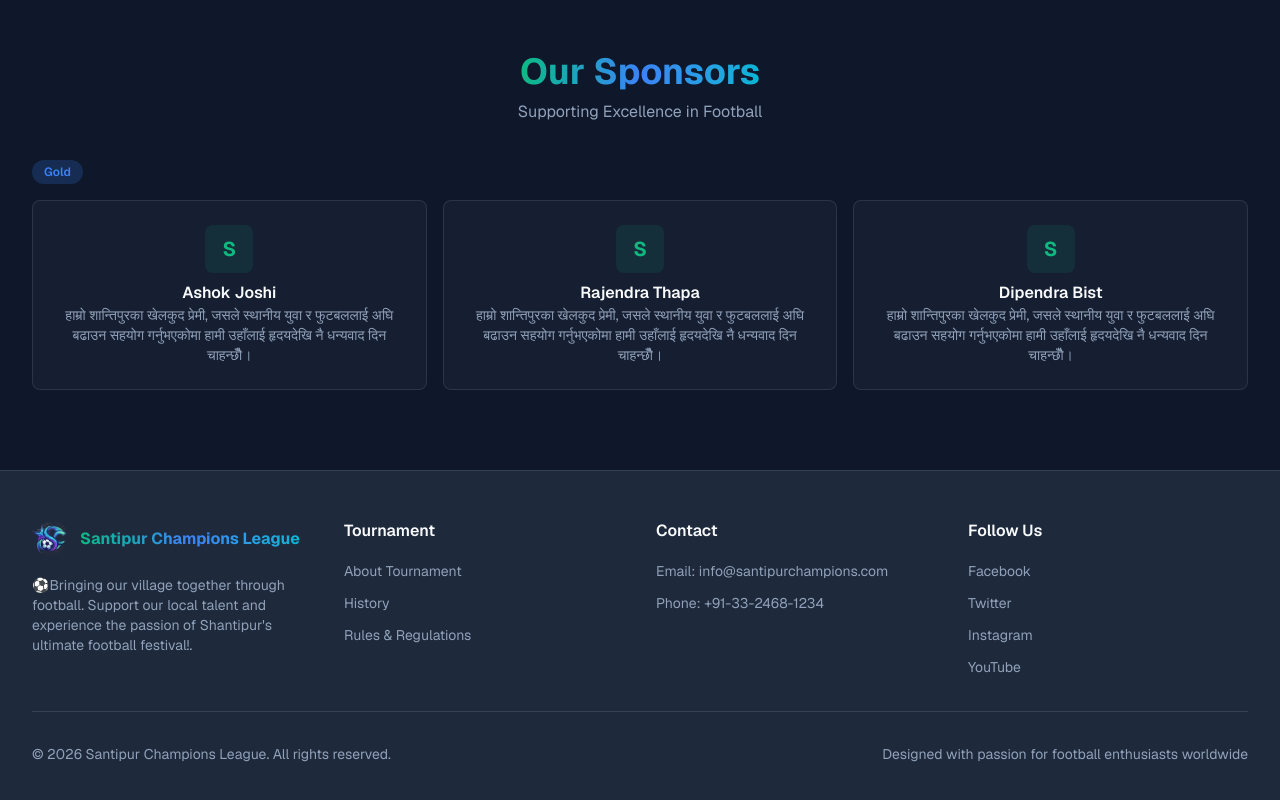
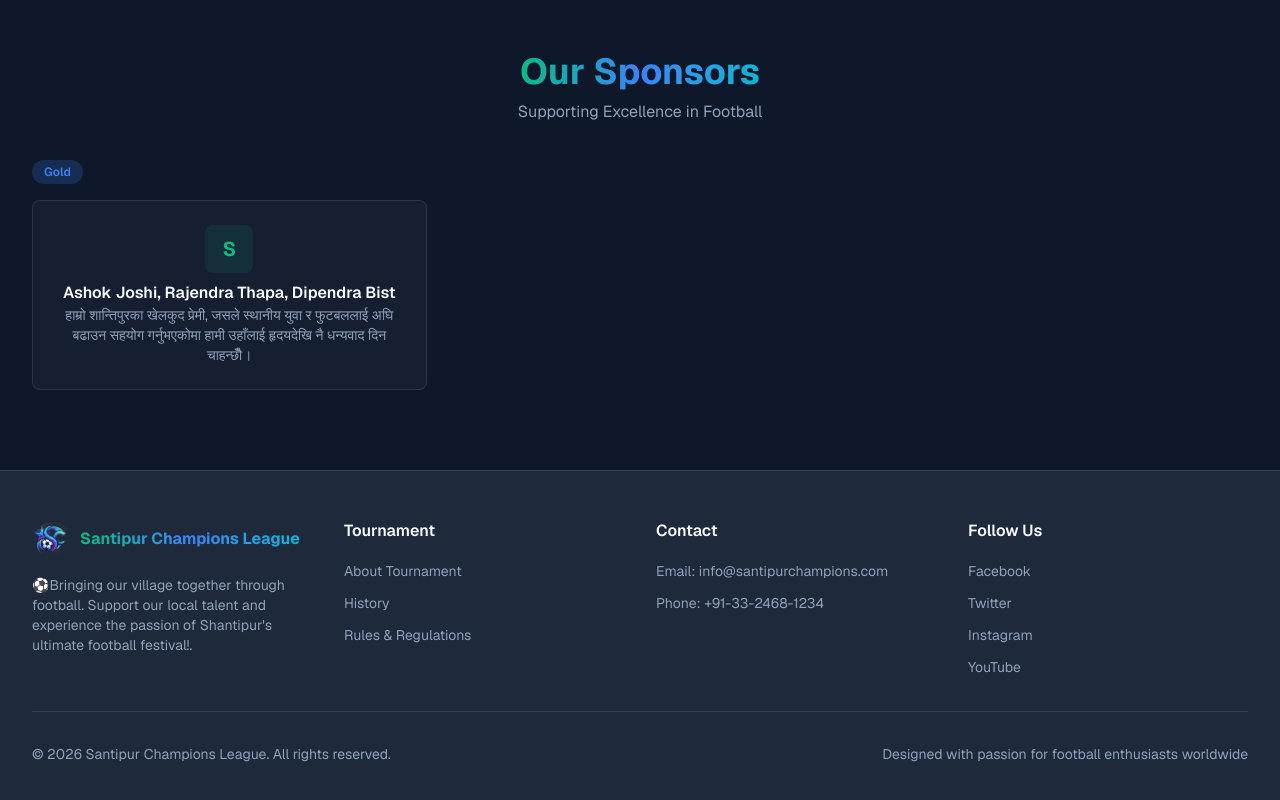
Before and after one commit to chetan-bist/Shantipur-League-, a Next.js app: page / in a window 1280 px wide. Shown: the part 2898-3698 px from the top of the page. Built offline with nearby package versions, Linux system fonts and the light colour scheme.

Commit message:
update sponsors

```diff
--- a/data/sponsors.ts
+++ b/data/sponsors.ts
@@ -8,22 +8,22 @@ export interface Sponsor {
 export const sponsors: Sponsor[] = [
   {
     id: 1,
-    name: 'Ashok Joshi',
+    name: 'Ashok Joshi, Rajendra Thapa, Dipendra Bist',
     category: 'Gold',
     description: 'हाम्रो शान्तिपुरका खेलकुद प्रेमी, जसले स्थानीय युवा र फुटबललाई अघि बढाउन सहयोग गर्नुभएकोमा हामी उहाँलाई हृदयदेखि नै धन्यवाद दिन चाहन्छौँ।',
   },
-  {
-    id: 2,
-    name: 'Rajendra Thapa',
-    category: 'Gold',
-    description: 'हाम्रो शान्तिपुरका खेलकुद प्रेमी, जसले स्थानीय युवा र फुटबललाई अघि बढाउन सहयोग गर्नुभएकोमा हामी उहाँलाई हृदयदेखि नै धन्यवाद दिन चाहन्छौँ।',
-  },
-  {
-    id: 3,
-    name: 'Dipendra Bist',
-    category: 'Gold',
-    description: 'हाम्रो शान्तिपुरका खेलकुद प्रेमी, जसले स्थानीय युवा र फुटबललाई अघि बढाउन सहयोग गर्नुभएकोमा हामी उहाँलाई हृदयदेखि नै धन्यवाद दिन चाहन्छौँ।',
-  },
+  // {
+  //   id: 2,
+  //   name: 'Rajendra Thapa',
+  //   category: 'Gold',
+  //   description: 'हाम्रो शान्तिपुरका खेलकुद प्रेमी, जसले स्थानीय युवा र फुटबललाई अघि बढाउन सहयोग गर्नुभएकोमा हामी उहाँलाई हृदयदेखि नै धन्यवाद दिन चाहन्छौँ।',
+  // },
+  // {
+  //   id: 3,
+  //   name: 'Dipendra Bist',
+  //   category: 'Gold',
+  //   description: 'हाम्रो शान्तिपुरका खेलकुद प्रेमी, जसले स्थानीय युवा र फुटबललाई अघि बढाउन सहयोग गर्नुभएकोमा हामी उहाँलाई हृदयदेखि नै धन्यवाद दिन चाहन्छौँ।',
+  // },
   // {
   //   id: 4,
   //   name: 'CloudForce Analytics',
```
